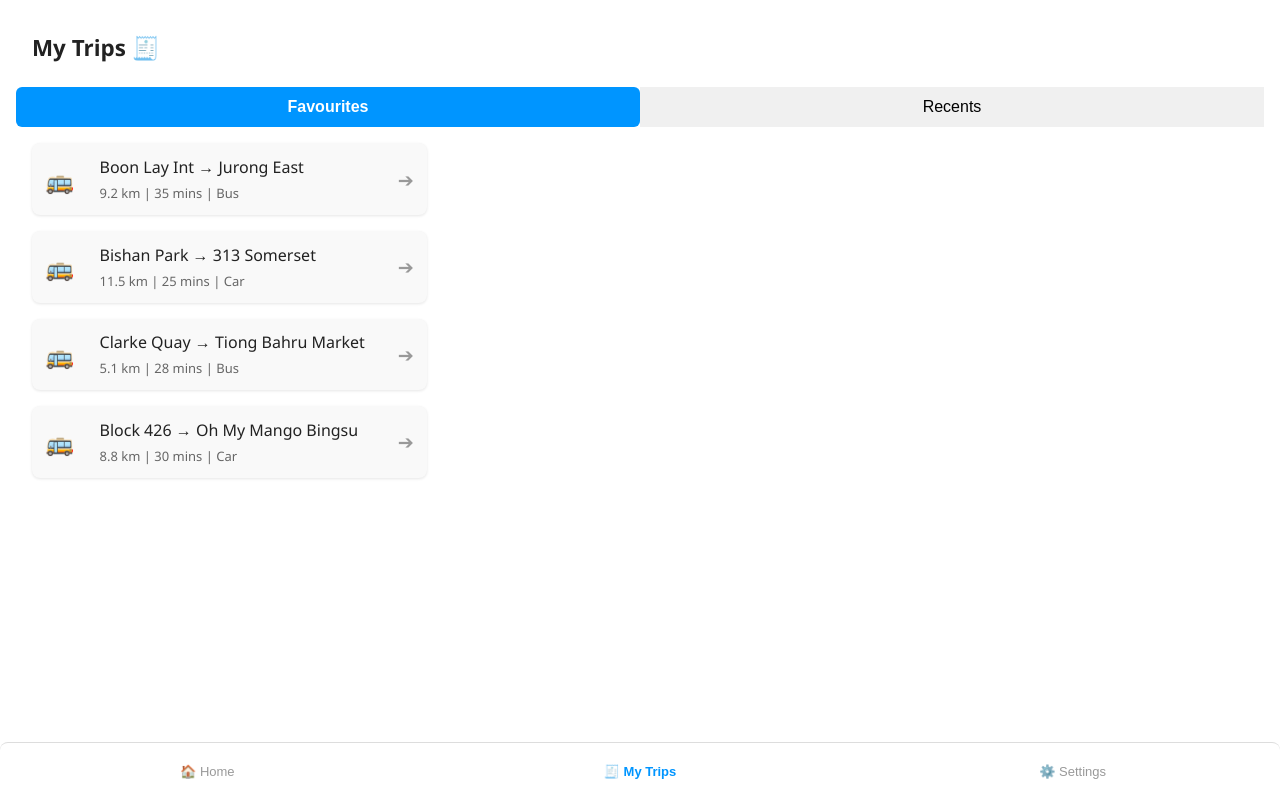
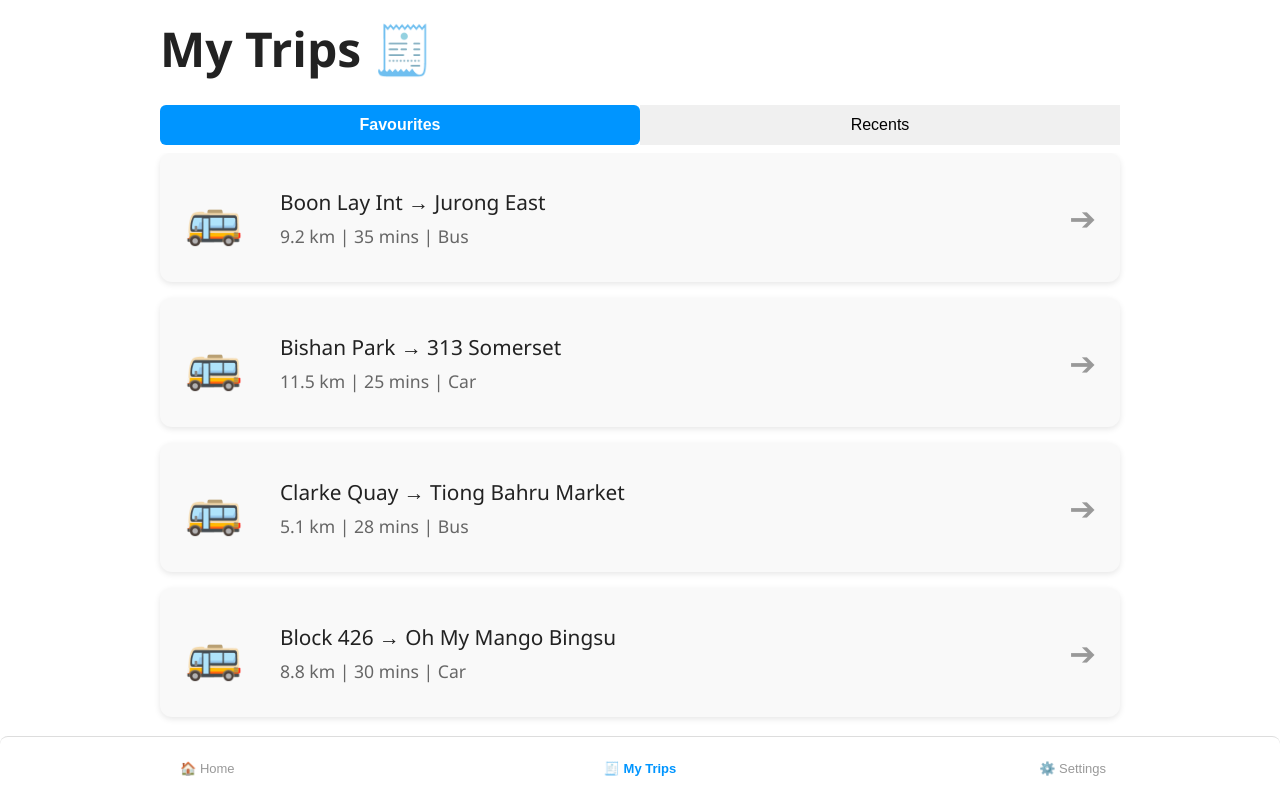
Before and after one commit to IAmGreyBunny/SC2006-CommuteBuddy, a React (Vite) app in the folder frontend/: page /my-trips in a window 1280 px wide. Built offline with nearby package versions, Linux system fonts and the light colour scheme; sample sign-in values are in the browser's storage.

Commit message:
updated mytrips.css
pls work

```diff
--- a/frontend/src/pages/myTrips.css
+++ b/frontend/src/pages/myTrips.css
@@ -2,25 +2,32 @@
   width: 100vw;
   height: 100vh;
   background: #fff;
-    padding: 16px;
+  padding: 0;
   font-family: 'Segoe UI', sans-serif;
   position: relative;
   display: flex;
   flex-direction: column;
+  overflow: hidden;
 }
-
 
 .header {
   padding: 1rem;
+  padding-left: 12.5%;
+  padding-right: 0;
   text-align: left;
-    font-size: 0.7rem;
+  font-size: 1.5rem;
   font-weight: bold;
+  flex-shrink: 0;
 }
 
 .tab-buttons {
   display: flex;
   justify-content: center;
   margin: 0.5rem 0;
+  margin-left: 12.5%;
+  margin-right: 12.5%;
+  padding: 0;
+  flex-shrink: 0;
 }
 
 .tab {
@@ -42,10 +49,10 @@
 .trips-list {
   display: flex;
   flex-direction: column;
-    gap: 16px;
+  gap: 1rem;
   flex: 1;
   overflow-y: auto;
-    padding: 0.5rem 1rem;
+  padding: 0 12.5% 100px 12.5%;
 }
 
 .trip-card {
@@ -53,32 +60,38 @@
   align-items: center;
   justify-content: space-between;
   background: #f9f9f9;
-    border-radius: 8px;
-    padding: 0.8rem;
-    box-shadow: 0 1px 3px rgba(0,0,0,0.1);
+  border-radius: 12px;
+  padding: 2rem 1.5rem;
+  width: 100%;
+  box-sizing: border-box;
+  box-shadow: 0 2px 6px rgba(0,0,0,0.1);
 }
 
 .trip-icon {
-    font-size: 1.5rem;
+  font-size: 3rem;
+  flex-shrink: 0;
 }
 
 .trip-details {
   flex: 1;
-    margin-left: 0.8rem;
+  margin-left: 1.5rem;
 }
 
 .trip-details p {
-    margin: 0;
+  margin: 0 0 0.5rem 0;
   font-weight: 500;
+  font-size: 1.3rem;
 }
 
 .trip-details small {
   color: #666;
+  font-size: 1.1rem;
 }
 
 .trip-arrow {
-    font-size: 1.2rem;
+  font-size: 2rem;
   color: #999;
+  flex-shrink: 0;
 }
 
 .footer-nav {
@@ -88,7 +101,7 @@
   width: 100vw;
   display: flex;
   justify-content: space-around;
-    padding: 0.8rem 0;
+  padding: 1rem 0;
   background: #fff;
   border-top: 1px solid #ddd;
   z-index: 100;
```
Lines whose indentation alone changed are shown as unchanged.
